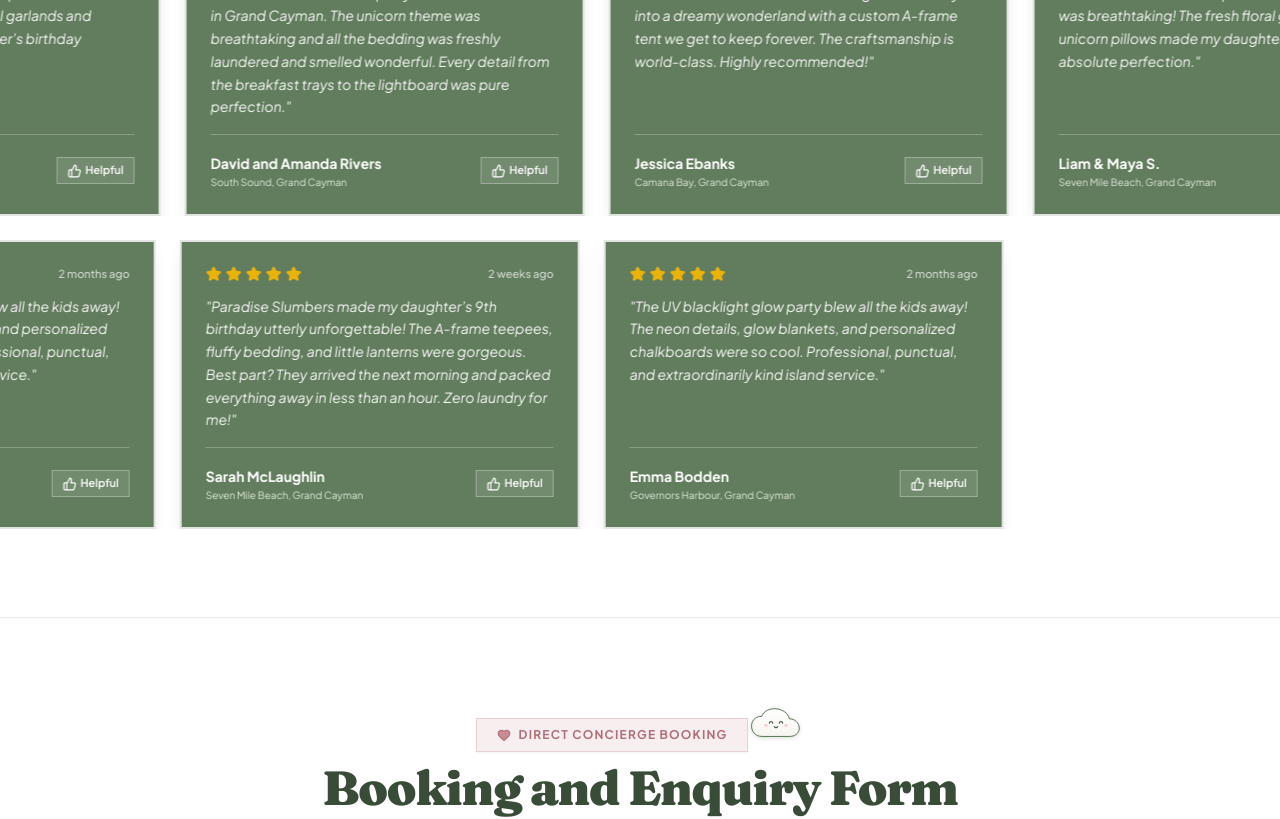
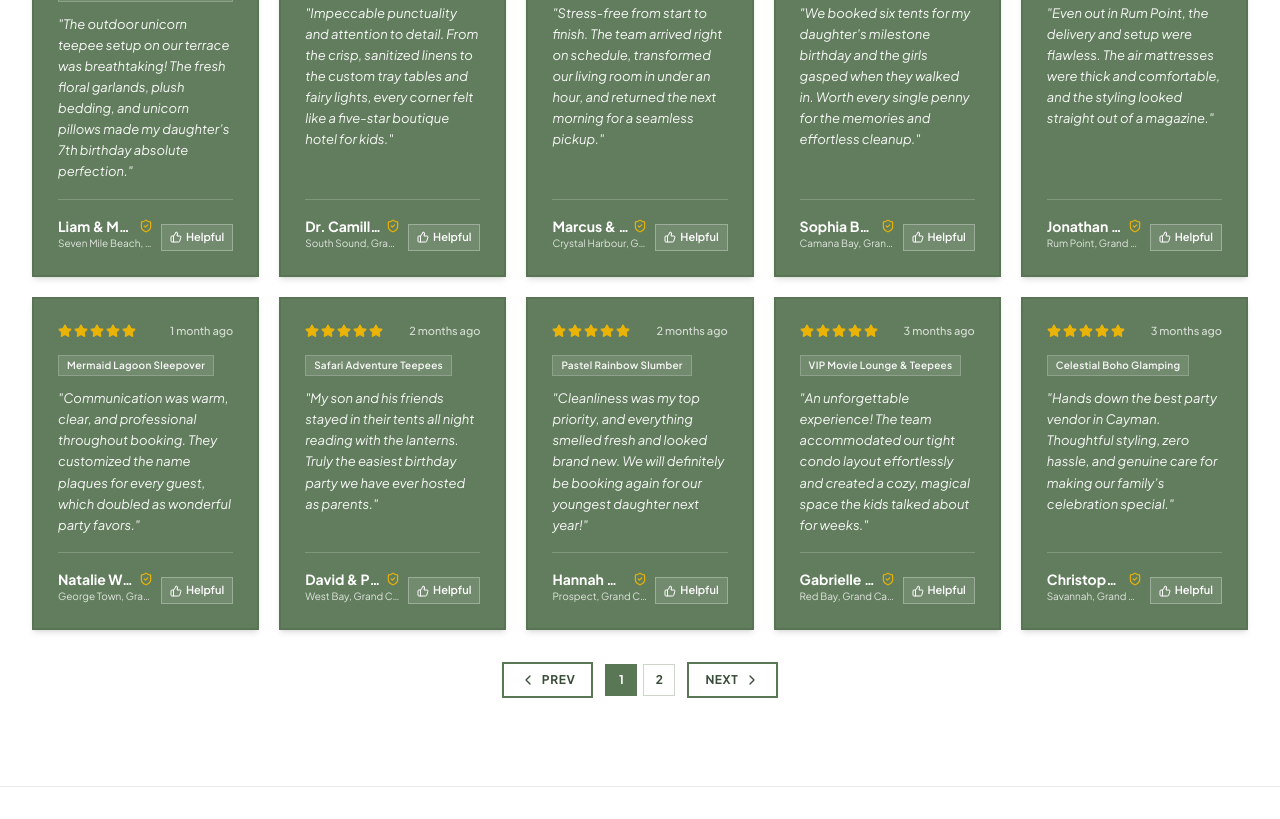
Before and after one commit to kashaffshoukat/ps.ky, a React (Vite) app: page / in a window 1280 px wide. Shown: the part 9580-10399 px from the top of the page. Built offline with nearby package versions, Linux system fonts and the light colour scheme.

Commit message:
Enhance TestimonialsSection with curated reviews
Updated the testimonials section to include curated reviews and improved responsiveness. Refactored review handling and pagination logic.

```diff
--- a/src/components/TestimonialsSection.tsx
+++ b/src/components/TestimonialsSection.tsx
@@ -1,27 +1,133 @@
-import React, { useState } from 'react';
-import { Star, Heart, CheckCircle2, Plus, X, ThumbsUp } from 'lucide-react';
+import React, { useState, useEffect } from 'react';
+import { Star, Heart, CheckCircle2, Plus, X, ThumbsUp, ChevronLeft, ChevronRight, ShieldCheck } from 'lucide-react';
 import { TESTIMONIALS_DATA } from '../data/mockData';
 import { TestimonialItem } from '../types';
 import { CuteSmileyCloud } from './CuteSmileyCloud';
 import { ScrollReveal } from './ScrollReveal';
 
-const STORAGE_KEY = 'paradise_slumbers_reviews';
+const STORAGE_KEY = 'paradise_slumbers_reviews_v2';
 const VOTES_STORAGE_KEY = 'paradise_slumbers_helpful_votes';
 
-// New review / theme added based on the outdoor unicorn setup
-const NEW_THEME_REVIEW: TestimonialItem = {
+// Curated professional reviews tailored to Grand Cayman & Paradise Slumbers
+const CURATED_REVIEWS: TestimonialItem[] = [
+  {
     id: 'review-unicorn-outdoor-1',
     name: 'Liam & Maya S.',
     location: 'Seven Mile Beach, Grand Cayman',
     eventType: 'Enchanted Outdoor Unicorn Glamping',
     rating: 5,
-  review: 'The outdoor unicorn teepee setup on the terrace was breathtaking! The fresh floral garlands and unicorn pillows made my daughter’s birthday absolute perfection.',
-  date: 'Just now',
+    review: 'The outdoor unicorn teepee setup on our terrace was breathtaking! The fresh floral garlands, plush bedding, and unicorn pillows made my daughter’s 7th birthday absolute perfection.',
+    date: '2 days ago',
     verified: true,
-  avatar: 'https://images.unsplash.com/photo-1534528741775?auto=format&fit=crop&w=150&q=80',
-};
+    avatar: 'https://images.unsplash.com/photo-1534528741775-53994a69daeb?auto=format&fit=crop&w=150&q=80',
+  },
+  {
+    id: 'review-pro-2',
+    name: 'Dr. Camille Ebanks',
+    location: 'South Sound, Grand Cayman',
+    eventType: 'Boho Luxe Slumber Suite',
+    rating: 5,
+    review: 'Impeccable punctuality and attention to detail. From the crisp, sanitized linens to the custom tray tables and fairy lights, every corner felt like a five-star boutique hotel for kids.',
+    date: '1 week ago',
+    verified: true,
+    avatar: 'https://images.unsplash.com/photo-1544005313-94ddf0286df2?auto=format&fit=crop&w=150&q=80',
+  },
+  {
+    id: 'review-pro-3',
+    name: 'Marcus & Elena Thompson',
+    location: 'Crystal Harbour, Grand Cayman',
+    eventType: 'Tropical Island Dreams Setup',
+    rating: 5,
+    review: 'Stress-free from start to finish. The team arrived right on schedule, transformed our living room in under an hour, and returned the next morning for a seamless pickup.',
+    date: '2 weeks ago',
+    verified: true,
+    avatar: 'https://images.unsplash.com/photo-1507003211169-0a1dd7228f2d?auto=format&fit=crop&w=150&q=80',
+  },
+  {
+    id: 'review-pro-4',
+    name: 'Sophia Bodden',
+    location: 'Camana Bay, Grand Cayman',
+    eventType: 'Bestie Spa & Movie Night',
+    rating: 5,
+    review: 'We booked six tents for my daughter’s milestone birthday and the girls gasped when they walked in. Worth every single penny for the memories and effortless cleanup.',
+    date: '3 weeks ago',
+    verified: true,
+    avatar: 'https://images.unsplash.com/photo-1438761681033-6461ffad8d80?auto=format&fit=crop&w=150&q=80',
+  },
+  {
+    id: 'review-pro-5',
+    name: 'Jonathan & Claire Reid',
+    location: 'Rum Point, Grand Cayman',
+    eventType: 'Starlight Bell Tent Glamping',
+    rating: 5,
+    review: 'Even out in Rum Point, the delivery and setup were flawless. The air mattresses were thick and comfortable, and the styling looked straight out of a magazine.',
+    date: '1 month ago',
+    verified: true,
+    avatar: 'https://images.unsplash.com/photo-1500648767791-00dcc994a43e?auto=format&fit=crop&w=150&q=80',
+  },
+  {
+    id: 'review-pro-6',
+    name: 'Natalie Watler',
+    location: 'George Town, Grand Cayman',
+    eventType: 'Mermaid Lagoon Sleepover',
+    rating: 5,
+    review: 'Communication was warm, clear, and professional throughout booking. They customized the name plaques for every guest, which doubled as wonderful party favors.',
+    date: '1 month ago',
+    verified: true,
+    avatar: 'https://images.unsplash.com/photo-1517841905240-472988babdf9?auto=format&fit=crop&w=150&q=80',
+  },
+  {
+    id: 'review-pro-7',
+    name: 'David & Priya Patel',
+    location: 'West Bay, Grand Cayman',
+    eventType: 'Safari Adventure Teepees',
+    rating: 5,
+    review: 'My son and his friends stayed in their tents all night reading with the lanterns. Truly the easiest birthday party we have ever hosted as parents.',
+    date: '2 months ago',
+    verified: true,
+    avatar: 'https://images.unsplash.com/photo-1472099645785-5658abf4ff4e?auto=format&fit=crop&w=150&q=80',
+  },
+  {
+    id: 'review-pro-8',
+    name: 'Hannah McLaughlin',
+    location: 'Prospect, Grand Cayman',
+    eventType: 'Pastel Rainbow Slumber',
+    rating: 5,
+    review: 'Cleanliness was my top priority, and everything smelled fresh and looked brand new. We will definitely be booking again for our youngest daughter next year!',
+    date: '2 months ago',
+    verified: true,
+    avatar: 'https://images.unsplash.com/photo-1531746020798-e6953c6e8e04?auto=format&fit=crop&w=150&q=80',
+  },
+  {
+    id: 'review-pro-9',
+    name: 'Gabrielle Foster',
+    location: 'Red Bay, Grand Cayman',
+    eventType: 'VIP Movie Lounge & Teepees',
+    rating: 5,
+    review: 'An unforgettable experience! The team accommodated our tight condo layout effortlessly and created a cozy, magical space the kids talked about for weeks.',
+    date: '3 months ago',
+    verified: true,
+    avatar: 'https://images.unsplash.com/photo-1524504388940-b1c1722653e1?auto=format&fit=crop&w=150&q=80',
+  },
+  {
+    id: 'review-pro-10',
+    name: 'Christopher & Lauren Kirk',
+    location: 'Savannah, Grand Cayman',
+    eventType: 'Celestial Boho Glamping',
+    rating: 5,
+    review: 'Hands down the best party vendor in Cayman. Thoughtful styling, zero hassle, and genuine care for making our family’s celebration special.',
+    date: '3 months ago',
+    verified: true,
+    avatar: 'https://images.unsplash.com/photo-1519085360753-af0119f7cbe7?auto=format&fit=crop&w=150&q=80',
+  },
+];
 
-const COMBINED_TESTIMONIALS = [NEW_THEME_REVIEW, ...TESTIMONIALS_DATA];
+// Merge curated reviews with mockData without duplicates, ensuring at least 10 quality reviews exist
+const COMBINED_TESTIMONIALS: TestimonialItem[] = (() => {
+  const seen = new Set(CURATED_REVIEWS.map((r) => r.id));
+  const extra = (TESTIMONIALS_DATA || []).filter((item) => !seen.has(item.id));
+  return [...CURATED_REVIEWS, ...extra];
+})();
 
 export const TestimonialsSection: React.FC = () => {
   const [testimonials, setTestimonials] = useState<TestimonialItem[]>(() => {
@@ -29,7 +135,7 @@ export const TestimonialsSection: React.FC = () => {
       const saved = localStorage.getItem(STORAGE_KEY);
       if (saved) {
         const parsed = JSON.parse(saved);
-        if (Array.isArray(parsed) && parsed.length > 0) return parsed;
+        if (Array.isArray(parsed) && parsed.length >= 10) return parsed;
       }
     } catch {}
     return COMBINED_TESTIMONIALS;
@@ -44,6 +150,18 @@ export const TestimonialsSection: React.FC = () => {
     }
   });
 
+  // Responsive items per view:
+  // Large screens (lg: >= 1024px): 10 reviews
+  // Medium / Tablet screens (sm/md: 640px - 1023px): 4 reviews
+  // Small / Mobile screens (< 640px): 1 review
+  const [itemsPerView, setItemsPerView] = useState<number>(() => {
+    if (typeof window === 'undefined') return 10;
+    if (window.innerWidth >= 1024) return 10;
+    if (window.innerWidth >= 640) return 4;
+    return 1;
+  });
+
+  const [currentPage, setCurrentPage] = useState(0);
   const [isWriteReviewOpen, setIsWriteReviewOpen] = useState(false);
 
   // Form state
@@ -54,8 +172,33 @@ export const TestimonialsSection: React.FC = () => {
   const [reviewText, setReviewText] = useState('');
   const [formSubmitted, setFormSubmitted] = useState(false);
 
+  useEffect(() => {
+    const handleResize = () => {
+      let nextCount = 1;
+      if (window.innerWidth >= 1024) {
+        nextCount = 10;
+      } else if (window.innerWidth >= 640) {
+        nextCount = 4;
+      } else {
+        nextCount = 1;
+      }
+
+      setItemsPerView((prev) => {
+        if (prev !== nextCount) {
+          setCurrentPage(0);
+        }
+        return nextCount;
+      });
+    };
+
+    handleResize();
+    window.addEventListener('resize', handleResize);
+    return () => window.removeEventListener('resize', handleResize);
+  }, []);
+
   const saveReviews = (newList: TestimonialItem[]) => {
     setTestimonials(newList);
+    setCurrentPage(0);
     try {
       localStorage.setItem(STORAGE_KEY, JSON.stringify(newList));
     } catch {}
@@ -85,7 +228,7 @@ export const TestimonialsSection: React.FC = () => {
       review: reviewText.trim(),
       date: 'Just now',
       verified: true,
-      avatar: `https://images.unsplash.com/photo-${1534528741775 + (testimonials.length % 5) * 1000}?auto=format&fit=crop&w=150&q=80`,
+      avatar: `https://images.unsplash.com/photo-1534528741775-53994a69daeb?auto=format&fit=crop&w=150&q=80`,
     };
 
     const updated = [newReview, ...testimonials];
@@ -99,44 +242,26 @@ export const TestimonialsSection: React.FC = () => {
     }, 1500);
   };
 
-  const rowOneReviews = testimonials.filter((_, index) => index % 2 === 0);
-  const rowTwoReviews = testimonials.filter((_, index) => index % 2 === 1);
+  // Pagination calculations
+  const totalPages = Math.max(1, Math.ceil(testimonials.length / itemsPerView));
+  const safePage = Math.min(currentPage, totalPages - 1);
+  const startIndex = safePage * itemsPerView;
+  const visibleReviews = testimonials.slice(startIndex, startIndex + itemsPerView);
 
-  const safeRowOne = rowOneReviews.length > 0 ? rowOneReviews : testimonials;
-  const safeRowTwo = rowTwoReviews.length > 0 ? rowTwoReviews : testimonials;
+  const handlePrev = () => {
+    setCurrentPage((prev) => (prev > 0 ? prev - 1 : totalPages - 1));
+  };
+
+  const handleNext = () => {
+    setCurrentPage((prev) => (prev < totalPages - 1 ? prev + 1 : 0));
+  };
 
   return (
-    <section id="reviews" className="py-14 sm:py-18 lg:py-22 relative z-10 bg-white border-b border-[#5A7755]/15 select-none font-sans overflow-x-hidden overflow-hidden">
-
-      {/* Custom CSS Keyframes for Seamless Marquee Loops */}
-      <style>{`
-        @keyframes marqueeLeftToRight {
-          0% { transform: translateX(0%); }
-          100% { transform: translateX(-50%); }
-        }
-        @keyframes marqueeRightToLeft {
-          0% { transform: translateX(-50%); }
-          100% { transform: translateX(0%); }
-        }
-        .animate-marquee-ltr {
-          display: flex;
-          width: max-content;
-          animation: marqueeLeftToRight 35s linear infinite;
-        }
-        .animate-marquee-ltr:hover {
-          animation-play-state: paused;
-        }
-        .animate-marquee-rtl {
-          display: flex;
-          width: max-content;
-          animation: marqueeRightToLeft 35s linear infinite;
-        }
-        .animate-marquee-rtl:hover {
-          animation-play-state: paused;
-        }
-      `}</style>
-
-      <div className="max-w-3xl mx-auto px-4 sm:px-6 lg:px-8">
+    <section
+      id="reviews"
+      className="py-14 sm:py-18 lg:py-22 relative z-10 bg-white border-b border-[#5A7755]/15 select-none font-sans"
+    >
+      <div className="max-w-7xl mx-auto px-4 sm:px-6 lg:px-8">
 
         {/* SECTION HEADER */}
         <div className="text-center max-w-3xl mx-auto mb-10 sm:mb-14 space-y-3">
@@ -150,7 +275,7 @@ export const TestimonialsSection: React.FC = () => {
 
           <ScrollReveal animation="fade-up" delay={200}>
             <div className="flex items-center justify-center gap-2 sm:gap-3">
-              <h2 className="font-sans text-4xl sm:text-4xl lg:text-5xl font-black text-[#384C37] tracking-tight">
+              <h2 className="font-sans text-3xl sm:text-4xl lg:text-5xl font-black text-[#384C37] tracking-tight">
                 Loved by Parents, Adored by Kids
               </h2>
             </div>
@@ -196,7 +321,7 @@ export const TestimonialsSection: React.FC = () => {
               {formSubmitted ? (
                 <div className="py-6 text-center space-y-2">
                   <CheckCircle2 className="w-10 h-10 text-[#5A7755] mx-auto" />
-                  <span className="font-bold text-base text-[#384C37]">Thank You!</span>
+                  <span className="font-bold text-base text-[#384C37] block">Thank You!</span>
                   <p className="text-xs text-[#232B25]/75">Your review was saved and published!</p>
                 </div>
               ) : (
@@ -235,7 +360,11 @@ export const TestimonialsSection: React.FC = () => {
                             onClick={() => setRating(s)}
                             className="cursor-pointer transition-transform hover:scale-110"
                           >
-                            <Star className={`w-6 h-6 ${s <= rating ? 'fill-[#EAB308] text-[#EAB308]' : 'text-neutral-300'}`} />
+                            <Star
+                              className={`w-6 h-6 ${
+                                s <= rating ? 'fill-[#EAB308] text-[#EAB308]' : 'text-neutral-300'
+                              }`}
+                            />
                           </button>
                         ))}
                       </div>
@@ -275,113 +404,125 @@ export const TestimonialsSection: React.FC = () => {
           </ScrollReveal>
         )}
 
+        {/* ========================================================
+            RESPONSIVE STATIC GRID (NO MARQUEE / NO STATS)
+            - Mobile (<640px): 1 review card per view
+            - Tablet/Medium (640px-1023px): 4 review cards (2x2)
+            - Large Desktop (>=1024px): 10 review cards (5x2)
+            ======================================================== */}
+        <ScrollReveal animation="fade-up" delay={150}>
+          <div className="grid grid-cols-1 sm:grid-cols-2 lg:grid-cols-5 gap-5">
+            {visibleReviews.map((t) => {
+              const votes = helpfulVotes[t.id] || 0;
+              return (
+                <article
+                  key={t.id}
+                  className="bg-[#5A7755]/95 backdrop-blur-sm rounded-none p-5 sm:p-6 border-2 border-[#384C37]/20 shadow-md hover:shadow-lg transition-shadow flex flex-col justify-between text-white min-h-[260px]"
+                >
+                  <div className="space-y-3">
+                    {/* Top row: Stars + Date */}
+                    <div className="flex items-center justify-between gap-2">
+                      <div className="flex items-center gap-0.5 text-[#EAB308]" aria-label={`${t.rating} out of 5 stars`}>
+                        {[...Array(t.rating)].map((_, i) => (
+                          <Star key={i} className="w-3.5 h-3.5 fill-[#EAB308] text-[#EAB308]" />
+                        ))}
+                      </div>
+                      <span className="text-[11px] text-white/75 font-medium whitespace-nowrap">
+                        {t.date}
+                      </span>
                     </div>
 
-      {/* ========================================================
-          TWO-ROW OPPOSITE MARQUEE (ROW 1: LTR, ROW 2: RTL)
-          ======================================================== */}
-      <div className="space-y-6 pt-4 w-full overflow-hidden overflow-x-hidden">
+                    {/* Event Theme Tag */}
+                    {t.eventType && (
+                      <div className="inline-block px-2 py-0.5 bg-white/10 border border-white/20 text-[10px] font-semibold tracking-wide text-white/95">
+                        {t.eventType}
+                      </div>
+                    )}
 
-        {/* ROW 1: Marquee Left to Right */}
-        <ScrollReveal animation="fade-up" delay={150}>
-          <div className="relative w-full overflow-hidden overflow-x-hidden">
-            <div className="animate-marquee-ltr flex gap-6 px-3">
-              {[...safeRowOne, ...safeRowOne].map((t, idx) => {
-                const votes = helpfulVotes[t.id] || 0;
-                return (
-                  <div
-                    key={`${t.id}-r1-${idx}`}
-                    className="w-[340px] sm:w-[400px] flex-shrink-0 bg-[#5A7755]/95 backdrop-blur-sm rounded-none p-6 border-2 border-white/80 shadow-lg flex flex-col justify-between text-white"
-                  >
-                    <div className="space-y-3">
-                      <div className="flex items-center justify-between">
-                        <div className="flex items-center gap-1 text-[#EAB308]">
-                          {[...Array(t.rating)].map((_, i) => (
-                            <Star key={i} className="w-4 h-4 fill-[#EAB308] text-[#EAB308]" />
-                          ))}
-                        </div>
-                        <span className="text-[11px] text-white/70 font-medium">{t.date}</span>
-                      </div>
-
-                      <p className="text-xs sm:text-sm text-white/95 leading-relaxed italic">
+                    {/* Review Body */}
+                    <p className="text-xs sm:text-[13px] text-white/95 leading-relaxed italic">
                       "{t.review}"
                     </p>
                   </div>
 
-                    <div className="pt-4 mt-4 border-t border-white/25 flex items-center justify-between">
-                      <div>
-                        <span className="font-sans font-bold text-xs sm:text-sm text-white">{t.name}</span>
-                        <span className="text-[10px] text-white/80 block">{t.location}</span>
+                  {/* Footer: Reviewer Info & Helpful Button */}
+                  <div className="pt-4 mt-4 border-t border-white/20 flex items-end justify-between gap-2">
+                    <div className="min-w-0">
+                      <div className="flex items-center gap-1">
+                        <span className="font-sans font-bold text-xs sm:text-sm text-white truncate">
+                          {t.name}
+                        </span>
+                        {t.verified && (
+                          <ShieldCheck
+                            className="w-3.5 h-3.5 text-[#EAB308] flex-shrink-0"
+                            aria-label="Verified Booking"
+                          />
+                        )}
+                      </div>
+                      <span className="text-[10px] text-white/80 block truncate">
+                        {t.location}
+                      </span>
                     </div>
 
                     <button
                       type="button"
                       onClick={() => handleVoteHelpful(t.id)}
-                        className="inline-flex items-center gap-1 text-[11px] text-white hover:text-white/80 font-semibold transition-colors cursor-pointer bg-white/10 px-2.5 py-1 border border-white/30"
+                      className="inline-flex items-center gap-1 text-[10px] sm:text-[11px] text-white hover:bg-white/20 font-semibold transition-colors cursor-pointer bg-white/10 px-2 py-1 border border-white/30 flex-shrink-0"
                       title="Mark as helpful"
                     >
-                        <ThumbsUp className="w-3.5 h-3.5" />
+                      <ThumbsUp className="w-3 h-3" />
                       <span>{votes > 0 ? votes : 'Helpful'}</span>
                     </button>
                   </div>
-                  </div>
+                </article>
               );
             })}
           </div>
-          </div>
         </ScrollReveal>
 
-        {/* ROW 2: Marquee Right to Left (Opposite Direction) */}
-        <ScrollReveal animation="fade-up" delay={250}>
-          <div className="relative w-full overflow-hidden overflow-x-hidden">
-            <div className="animate-marquee-rtl flex gap-6 px-3">
-              {[...safeRowTwo, ...safeRowTwo].map((t, idx) => {
-                const votes = helpfulVotes[t.id] || 0;
-                return (
-                  <div
-                    key={`${t.id}-r2-${idx}`}
-                    className="w-[340px] sm:w-[400px] flex-shrink-0 bg-[#5A7755]/95 backdrop-blur-sm rounded-none p-6 border-2 border-white/80 shadow-lg flex flex-col justify-between text-white"
+        {/* PAGINATION CONTROLS (Shown whenever total reviews exceed current screen capacity) */}
+        {totalPages > 1 && (
+          <div className="mt-8 flex items-center justify-center gap-3">
+            <button
+              type="button"
+              onClick={handlePrev}
+              aria-label="Previous reviews"
+              className="inline-flex items-center gap-1.5 px-4 py-2 rounded-none bg-white hover:bg-[#5A7755] text-[#384C37] hover:text-white border-2 border-[#5A7755] text-xs font-bold uppercase tracking-wider transition-colors cursor-pointer"
             >
-                    <div className="space-y-3">
-                      <div className="flex items-center justify-between">
-                        <div className="flex items-center gap-1 text-[#EAB308]">
-                          {[...Array(t.rating)].map((_, i) => (
-                            <Star key={i} className="w-4 h-4 fill-[#EAB308] text-[#EAB308]" />
+              <ChevronLeft className="w-4 h-4" />
+              <span>Prev</span>
+            </button>
+
+            <div className="flex items-center gap-1.5">
+              {Array.from({ length: totalPages }).map((_, idx) => (
+                <button
+                  key={idx}
+                  type="button"
+                  onClick={() => setCurrentPage(idx)}
+                  aria-label={`Go to review page ${idx + 1}`}
+                  className={`w-8 h-8 rounded-none text-xs font-bold border transition-colors cursor-pointer ${
+                    safePage === idx
+                      ? 'bg-[#5A7755] text-white border-[#5A7755]'
+                      : 'bg-white text-[#384C37] border-[#5A7755]/30 hover:border-[#5A7755]'
+                  }`}
+                >
+                  {idx + 1}
+                </button>
               ))}
-                        </div>
-                        <span className="text-[11px] text-white/70 font-medium">{t.date}</span>
-                      </div>
-
-                      <p className="text-xs sm:text-sm text-white/95 leading-relaxed italic">
-                        "{t.review}"
-                      </p>
-                    </div>
-
-                    <div className="pt-4 mt-4 border-t border-white/25 flex items-center justify-between">
-                      <div>
-                        <span className="font-sans font-bold text-xs sm:text-sm text-white">{t.name}</span>
-                        <span className="text-[10px] text-white/80 block">{t.location}</span>
             </div>
 
             <button
               type="button"
-                        onClick={() => handleVoteHelpful(t.id)}
-                        className="inline-flex items-center gap-1 text-[11px] text-white hover:text-white/80 font-semibold transition-colors cursor-pointer bg-white/10 px-2.5 py-1 border border-white/30"
-                        title="Mark as helpful"
+              onClick={handleNext}
+              aria-label="Next reviews"
+              className="inline-flex items-center gap-1.5 px-4 py-2 rounded-none bg-white hover:bg-[#5A7755] text-[#384C37] hover:text-white border-2 border-[#5A7755] text-xs font-bold uppercase tracking-wider transition-colors cursor-pointer"
             >
-                        <ThumbsUp className="w-3.5 h-3.5" />
-                        <span>{votes > 0 ? votes : 'Helpful'}</span>
+              <span>Next</span>
+              <ChevronRight className="w-4 h-4" />
             </button>
           </div>
+        )}
       </div>
-                );
-              })}
-            </div>
-          </div>
-        </ScrollReveal>
-
-      </div>
-
     </section>
   );
 };
```
Lines whose indentation alone changed are shown as unchanged.
